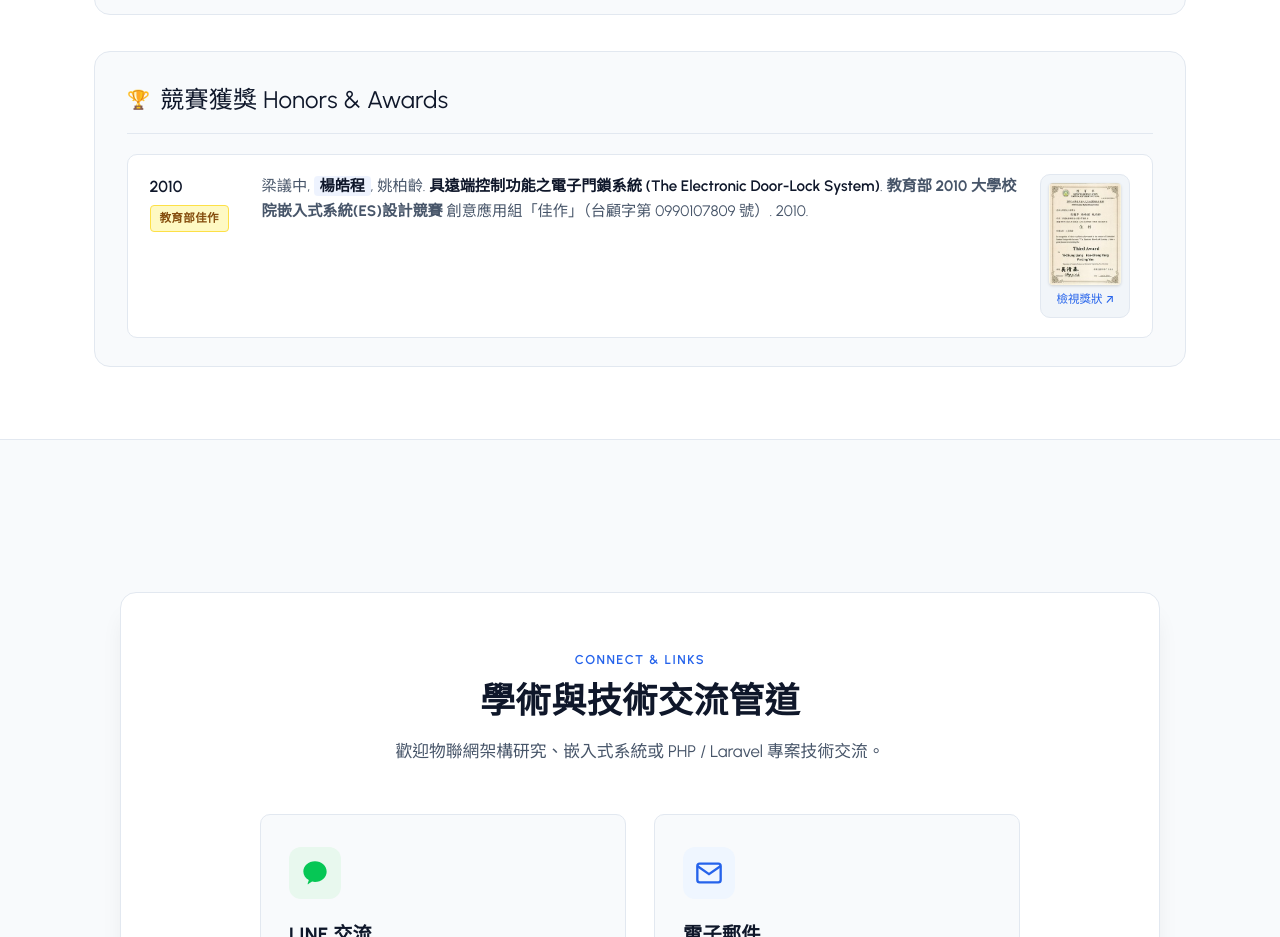
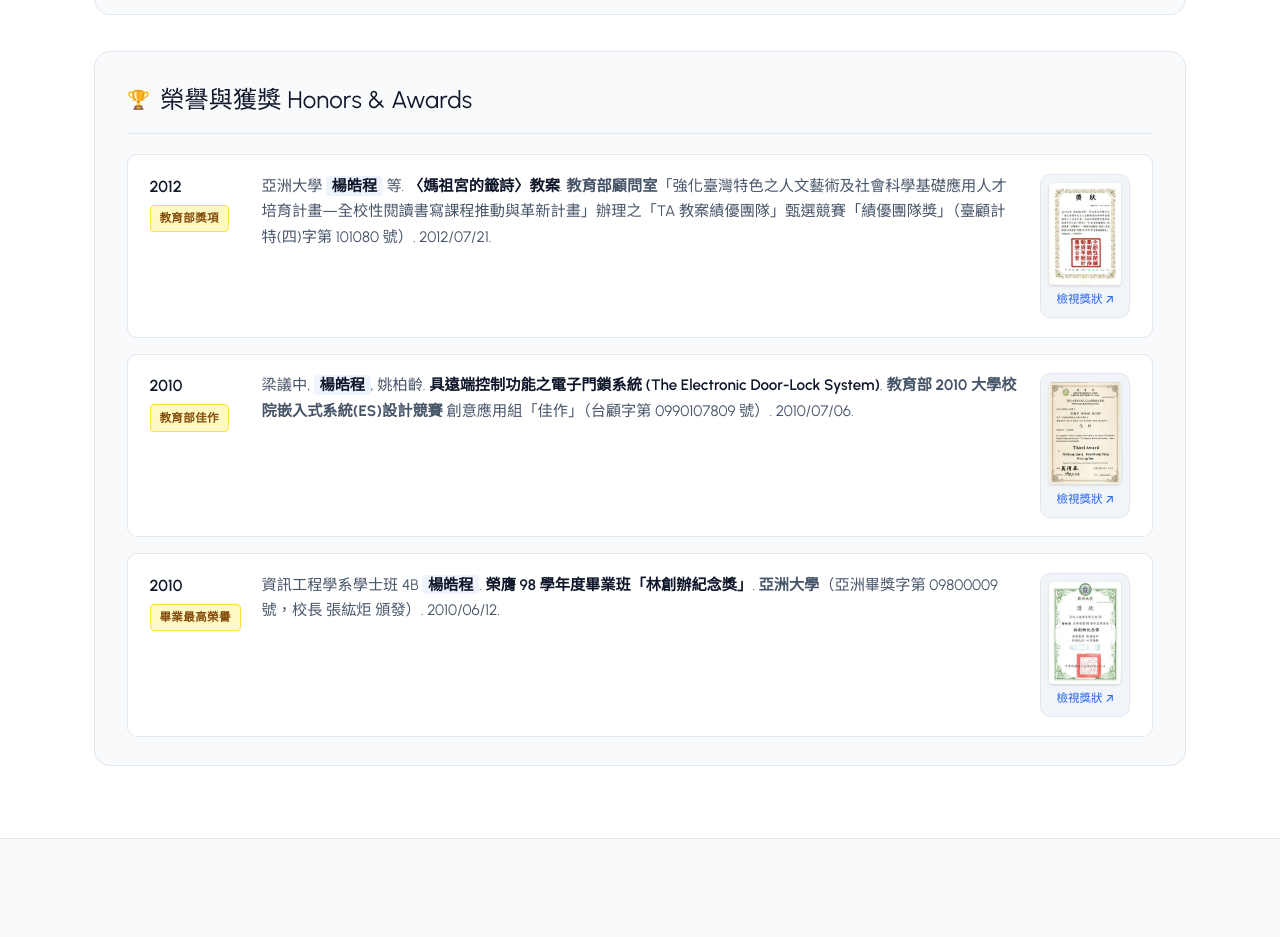
Before and after one commit to hcyang0207/hcyang0207, a plain HTML site: page publications.html in a window 1280 px wide. Shown: the part 1825-2762 px from the top of the page. Drawn offline with Linux system fonts and the light colour scheme.

Commit message:
feat: add 2012 MOE TA award and 2010 Lin Memorial award with optimized thumbnails

```diff
--- a/experience.html
+++ b/experience.html
@@ -25,7 +25,7 @@
 
   <link rel="icon" type="image/svg+xml" href="favicon.svg" />
   <link rel="apple-touch-icon" href="logo.svg" />
-  <link rel="stylesheet" href="style.css?v=20261118163941" />
+  <link rel="stylesheet" href="style.css?v=20261118164246" />
 
   <!-- JSON-LD Structured Data -->
   <script type="application/ld+json">
--- a/publications.html
+++ b/publications.html
@@ -7,9 +7,9 @@
   <meta http-equiv="Pragma" content="no-cache" />
   <meta http-equiv="Expires" content="0" />
   <meta name="viewport" content="width=device-width, initial-scale=1.0" />
-  <title>學術發表・期刊論文 (SCI / EI)・IEEE 研討會論文・專利 M594232・教育部競賽獲獎 | 楊皓程 (Hao-Cheng Yang)</title>
-  <meta name="description" content="楊皓程（Hao-Cheng Yang, ORCID: 0000-0003-0505-0499）學術研究著作與獲獎清單：收錄 SCI 期刊論文（Energies）、EI 期刊論文（JEST）、SSRN 數位濾波器合成研究、IEEE 國際研討會論文（ICSSE, IS3C）、省電觸發式發報裝置專利（M594232）以及教育部 2010 嵌入式系統設計競賽佳作。" />
-  <meta name="keywords" content="楊皓程, Hao-Cheng Yang, HC Yang, ORCID 0000-0003-0505-0499, 期刊論文, SCI, EI, Energies, IEEE ICSSE, IEEE IS3C, 省電觸發式發報裝置, M594232, 教育部嵌入式系統設計競賽, 物聯網論文" />
+  <title>學術發表・期刊論文 (SCI / EI)・IEEE 研討會論文・專利 M594232・教育部與校級榮譽獲獎 | 楊皓程 (Hao-Cheng Yang)</title>
+  <meta name="description" content="楊皓程（Hao-Cheng Yang, ORCID: 0000-0003-0505-0499）學術研究著作與榮譽獲獎清單：收錄 SCI 期刊論文（Energies）、EI 期刊論文（JEST）、SSRN 數位濾波器合成研究、IEEE 國際研討會論文（ICSSE, IS3C）、省電觸發式發報裝置專利（M594232）、教育部 2010 嵌入式系統設計競賽佳作、教育部 TA 教案績優團隊獎以及亞洲大學畢業班最高榮譽「林創辦紀念獎」。" />
+  <meta name="keywords" content="楊皓程, Hao-Cheng Yang, HC Yang, ORCID 0000-0003-0505-0499, 期刊論文, SCI, EI, Energies, IEEE ICSSE, IEEE IS3C, 省電觸發式發報裝置, M594232, 教育部嵌入式系統設計競賽, TA教案績優團隊, 林創辦紀念獎, 物聯網論文" />
   <meta name="author" content="楊皓程 (Hao-Cheng Yang)" />
   <meta name="robots" content="index, follow" />
   <link rel="canonical" href="https://hc.csv.tw/publications.html" />
@@ -25,7 +25,7 @@
 
   <link rel="icon" type="image/svg+xml" href="favicon.svg" />
   <link rel="apple-touch-icon" href="logo.svg" />
-  <link rel="stylesheet" href="style.css?v=20261118163941" />
+  <link rel="stylesheet" href="style.css?v=20261118164246" />
 
   <!-- JSON-LD Structured Data: Person (ORCID) + ScholarlyArticles + Breadcrumb -->
   <script type="application/ld+json">
@@ -346,9 +346,31 @@
           <div class="pub-category-block" id="awards">
             <div class="pub-category-header">
               <span class="pub-cat-bullet">🏆</span>
-              <h2>競賽獲獎 <span>Honors & Awards</span></h2>
+              <h2>榮譽與獲獎 <span>Honors & Awards</span></h2>
             </div>
             <div class="pub-list">
+              <!-- Award 1: 教育部 TA 教案績優團隊 (2012) -->
+              <article class="pub-card award-card">
+                <div class="pub-year-col">
+                  <span class="pub-year">2012</span>
+                  <span class="pub-index-badge badge-award">教育部獎項</span>
+                </div>
+                <div class="pub-content-col">
+                  <p class="pub-citation">
+                    亞洲大學 <strong class="author-self">楊皓程</strong> 等.
+                    <span class="pub-paper-title">〈媽祖宮的籤詩〉教案</span>.
+                    <strong>教育部顧問室</strong>「強化臺灣特色之人文藝術及社會科學基礎應用人才培育計畫—全校性閱讀書寫課程推動與革新計畫」辦理之「TA 教案績優團隊」甄選競賽「績優團隊獎」（臺顧計特(四)字第 101080 號）. 2012/07/21.
+                  </p>
+                </div>
+                <div class="award-thumb-col">
+                  <a href="images/award_2012_moe_ta.jpg" target="_blank" rel="noopener" class="award-thumb-link" title="點擊檢視教育部獎狀原檔">
+                    <img src="images/award_2012_moe_ta_thumb.jpg" alt="教育部顧問室 TA 教案績優團隊 獎狀" class="award-thumb-img" width="72" height="102" />
+                    <span class="award-thumb-label">檢視獎狀 &nearr;</span>
+                  </a>
+                </div>
+              </article>
+
+              <!-- Award 2: 教育部 2010 大學校院嵌入式系統設計競賽 (2010) -->
               <article class="pub-card award-card">
                 <div class="pub-year-col">
                   <span class="pub-year">2010</span>
@@ -358,12 +380,33 @@
                   <p class="pub-citation">
                     梁議中, <strong class="author-self">楊皓程</strong>, 姚柏齡.
                     <span class="pub-paper-title">具遠端控制功能之電子門鎖系統 (The Electronic Door-Lock System)</span>.
-                    <strong>教育部 2010 大學校院嵌入式系統(ES)設計競賽</strong> 創意應用組「佳作」（台顧字第 0990107809 號）. 2010.
+                    <strong>教育部 2010 大學校院嵌入式系統(ES)設計競賽</strong> 創意應用組「佳作」（台顧字第 0990107809 號）. 2010/07/06.
                   </p>
                 </div>
                 <div class="award-thumb-col">
                   <a href="images/award_2010_embedded_system.jpg" target="_blank" rel="noopener" class="award-thumb-link" title="點擊檢視教育部獎狀原檔">
                     <img src="images/award_2010_embedded_system_thumb.jpg" alt="教育部 2010 大學校院嵌入式系統設計競賽 佳作獎狀" class="award-thumb-img" width="72" height="102" />
+                    <span class="award-thumb-label">檢視獎狀 &nearr;</span>
+                  </a>
+                </div>
+              </article>
+
+              <!-- Award 3: 亞洲大學 98 學年度畢業班「林創辦紀念獎」 (2010) -->
+              <article class="pub-card award-card">
+                <div class="pub-year-col">
+                  <span class="pub-year">2010</span>
+                  <span class="pub-index-badge badge-award">畢業最高榮譽</span>
+                </div>
+                <div class="pub-content-col">
+                  <p class="pub-citation">
+                    資訊工程學系學士班 4B <strong class="author-self">楊皓程</strong>.
+                    <span class="pub-paper-title">榮膺 98 學年度畢業班「林創辦紀念獎」</span>.
+                    <strong>亞洲大學</strong>（亞洲畢獎字第 09800009 號，校長 張紘炬 頒發）. 2010/06/12.
+                  </p>
+                </div>
+                <div class="award-thumb-col">
+                  <a href="images/award_2010_lin_memorial.jpg" target="_blank" rel="noopener" class="award-thumb-link" title="點擊檢視亞洲大學獎狀原檔">
+                    <img src="images/award_2010_lin_memorial_thumb.jpg" alt="亞洲大學 98 學年度畢業班 林創辦紀念獎 獎狀" class="award-thumb-img" width="72" height="102" />
                     <span class="award-thumb-label">檢視獎狀 &nearr;</span>
                   </a>
                 </div>
```
Also changed, not shown: index.html (+1 -1 lines), projects.html (+1 -1 lines), software/fp/index.html (+1 -1 lines), images/award_2010_lin_memorial.jpg (added), images/award_2010_lin_memorial_thumb.jpg (added), images/award_2012_moe_ta.jpg (added), images/award_2012_moe_ta_thumb.jpg (added), 1 other file.
